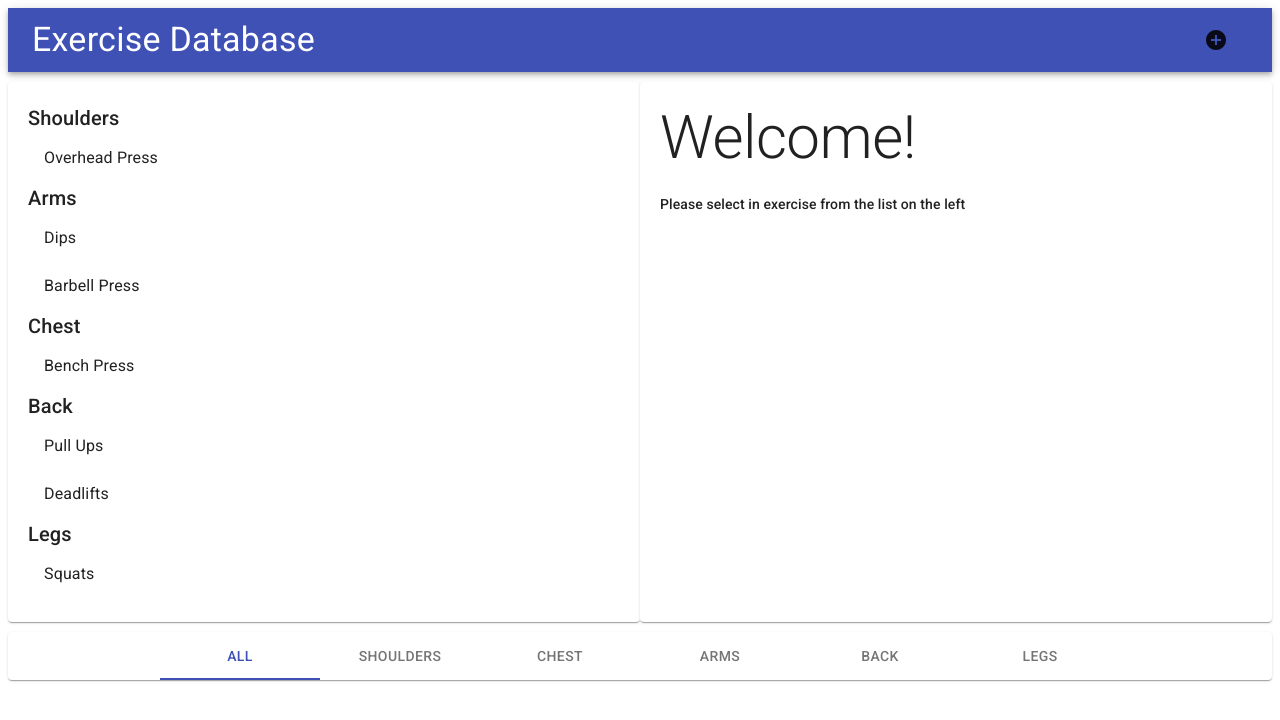
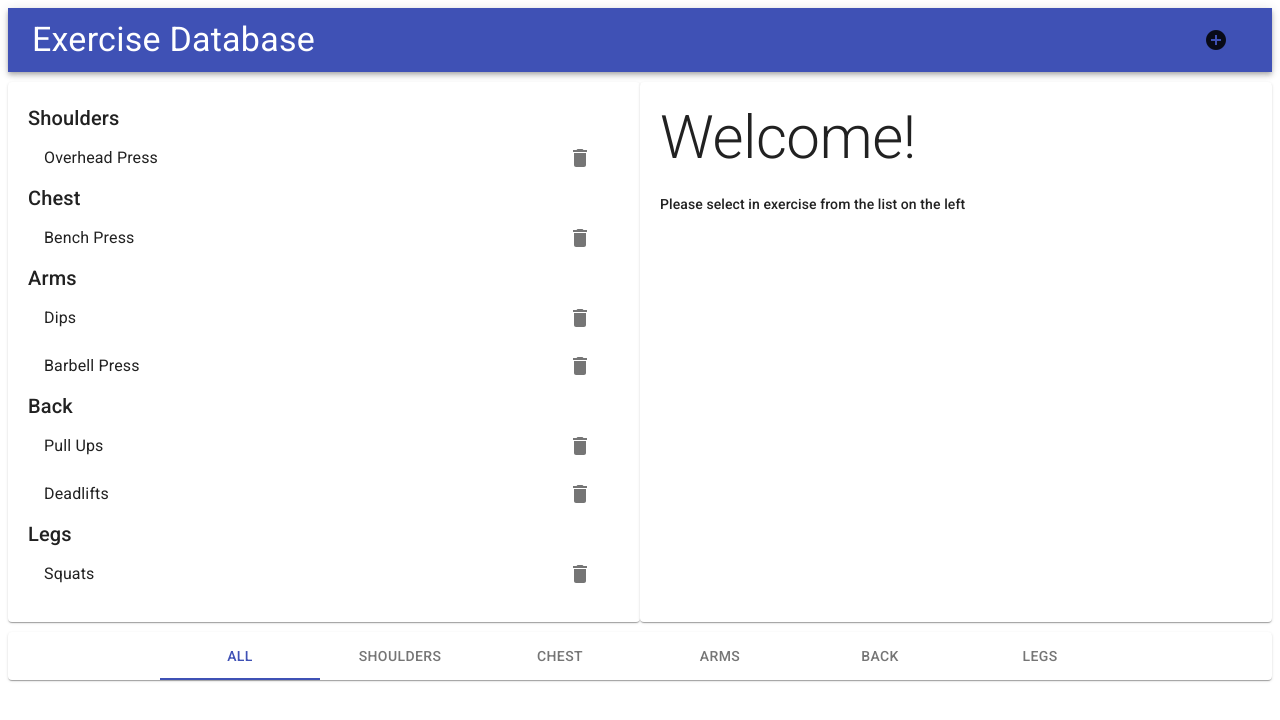
Before and after one commit to dahye-han/TIL, a React (Create React App) app in the folder front/CSS/MD/practice/: page / in a window 1280 px wide. Shown: the top 720 px of the page. Built offline with nearby package versions, Linux system fonts and the light colour scheme.

Commit message:
material design icon

```diff
--- a/front/CSS/MD/practice/src/Components/App.js
+++ b/front/CSS/MD/practice/src/Components/App.js
@@ -9,14 +9,21 @@
     }
 
     getExercisesByMuscles() {
+        const initExercises = muscles.reduce((exercises, category) => ({
+            ...exercises,
+            [category]: []
+        }), {})
+
+        console.log(muscles, initExercises);
+
         return Object.entries(
             this.state.exercises.reduce((exercises, exercise) => {
                 const { muscles } = exercise
 
-                exercises[muscles] = exercises[muscles] ? [...exercises[muscles], exercise] : [exercise]
+                exercises[muscles] = [...exercises[muscles], exercise]
 
                 return exercises
-            }, {})
+            }, initExercises)
         )
     }
 
@@ -41,6 +48,12 @@
         }))
     }
 
+    handleExerciseDelete = id => {
+        this.setState(({ exercises }) => ({
+            exercises: exercises.filter(ex => ex.id !== id)
+        }))
+    }
+
     render() {
         const exercises = this.getExercisesByMuscles(),
         { category, exercise } = this.state;
@@ -56,6 +69,7 @@
                 category={category}
                 exercises={exercises}
                 onSelect={this.handleExerciseSelected}
+                onDelete={this.handleExerciseDelete}
             />
 
             <Footer
--- a/front/CSS/MD/practice/src/Components/Exercises/index.js
+++ b/front/CSS/MD/practice/src/Components/Exercises/index.js
@@ -1,11 +1,18 @@
 import React, { Fragment } from 'react';
-import { List, ListItem, ListItemText, Typography, Grid, Paper } from '@material-ui/core';
+import { List, ListItem, ListItemText, Typography, Grid, Paper, ListItemSecondaryAction, IconButton } from '@material-ui/core';
+import DeleteIcon from '@material-ui/icons/Delete';
 
 const styles = {
     Paper : { padding: 20, marginTop: 10, marginBottom: 10, height: 500, overflowY: 'auto'}
 }
 
-export default ({ exercises, category, onSelect, exercise: {id, title = 'Welcome!', description = 'Please select in exercise from the list on the left'} }) => {
+export default ({
+    exercises,
+    category,
+    onSelect,
+    exercise: {id, title = 'Welcome!', description = 'Please select in exercise from the list on the left'} ,
+    onDelete
+    }) => {
     return (
         <Grid container>
             <Grid item sm>
@@ -27,6 +34,11 @@
                                         onClick={() => onSelect(id)}
                                     >
                                         <ListItemText primary={title} />
+                                        <ListItemSecondaryAction>
+                                            <IconButton onClick={() => onDelete(id)}>
+                                                <DeleteIcon />
+                                            </IconButton>
+                                        </ListItemSecondaryAction>
                                     </ListItem>
                                 )}
                             </List>
```
